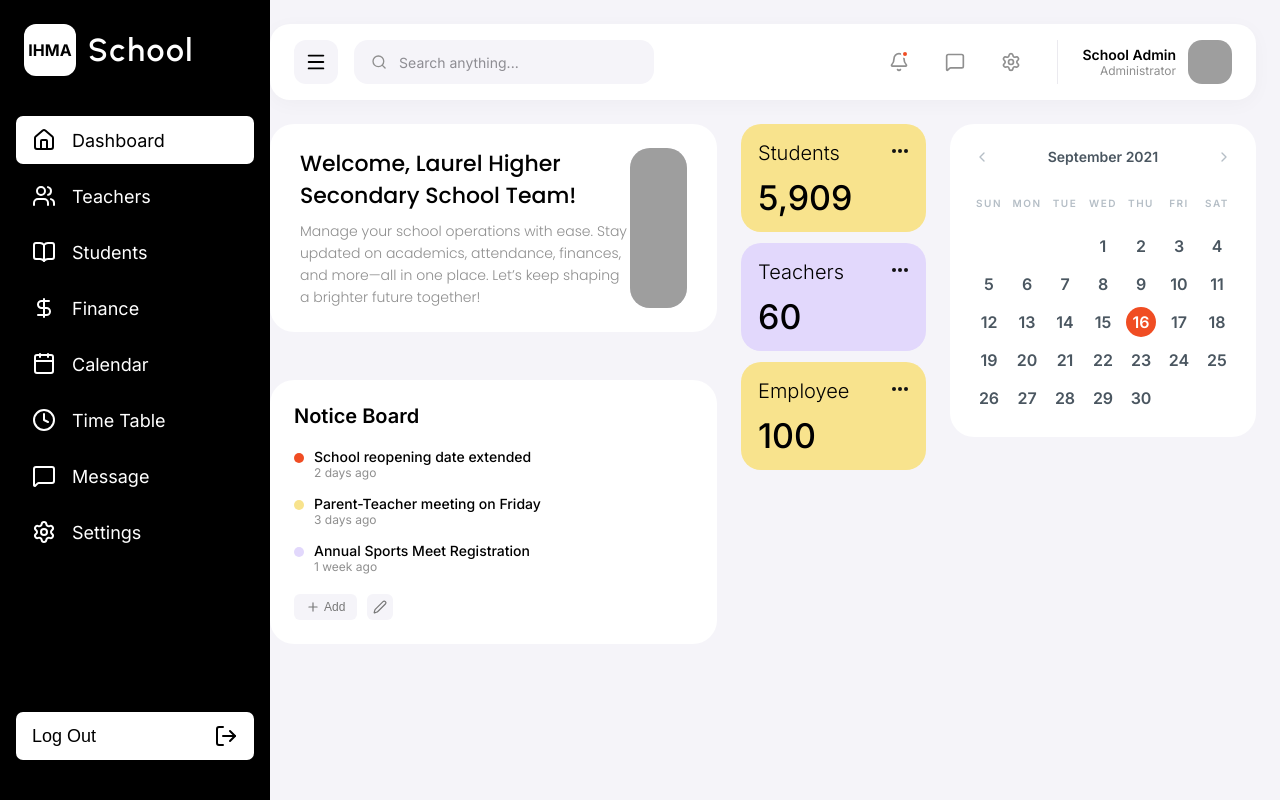
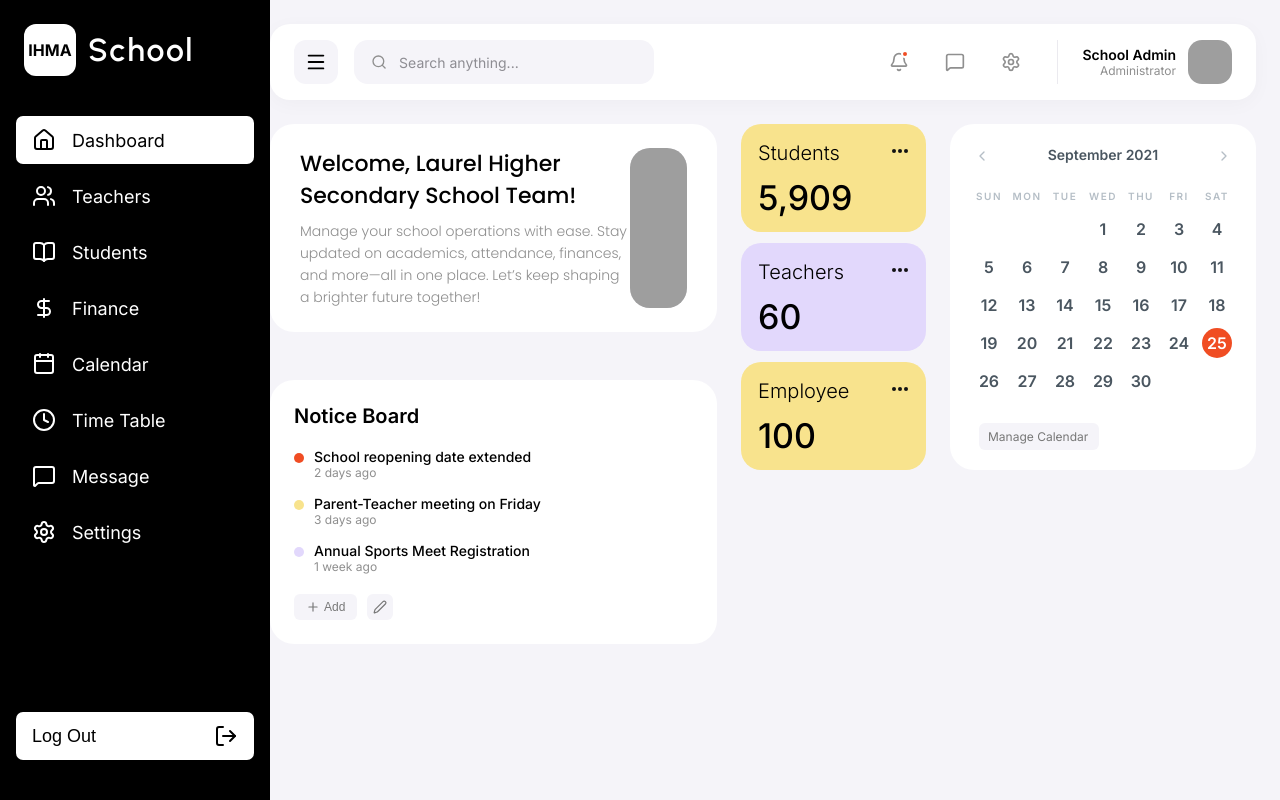
Before and after one commit to krukru741/School-Management-System, a React (Vite) app: page / in a window 1280 px wide. Built offline with nearby package versions, Linux system fonts and the light colour scheme; grey boxes are pictures that could not be loaded.

Commit message:
feat: add CalendarWidget component and define global layout styles

```diff
--- a/src/components/CalendarWidget.jsx
+++ b/src/components/CalendarWidget.jsx
@@ -4,15 +4,15 @@ import { ChevronLeft, ChevronRight } from 'lucide-react';
 const CalendarWidget = () => {
   const daysOfWeek = ['SUN', 'MON', 'TUE', 'WED', 'THU', 'FRI', 'SAT'];
 
-  // Generating a simple 30 day mock calendar
+  // Generating a 30 day mock calendar
   const days = Array.from({ length: 30 }, (_, i) => i + 1);
 
   return (
     <div className="calendar-widget">
       <div className="calendar-header">
-        <ChevronLeft size={16} className="calendar-nav" />
+        <ChevronLeft size={16} color="#B5BEC6" className="calendar-nav" />
         <span className="calendar-month">September 2021</span>
-        <ChevronRight size={16} className="calendar-nav" />
+        <ChevronRight size={16} color="#B5BEC6" className="calendar-nav" />
       </div>
 
       <div className="calendar-days">
@@ -22,20 +22,22 @@ const CalendarWidget = () => {
       </div>
 
       <div className="calendar-grid">
-        {/* Placeholder blanks to shift start day to Wednesday (3 blanks for Sun, Mon, Tue) */}
-        <div className="calendar-date" style={{opacity: 0}}></div>
-        <div className="calendar-date" style={{opacity: 0}}></div>
-        <div className="calendar-date" style={{opacity: 0}}></div>
+        {/* Placeholder blanks */}
+        <div className="calendar-date inactive"></div>
+        <div className="calendar-date inactive"></div>
+        <div className="calendar-date inactive"></div>
 
         {days.map(day => (
           <div
             key={day}
-            className={`calendar-date ${day === 16 ? 'active' : ''}`}
+            className={`calendar-date ${day === 25 ? 'active' : ''}`}
           >
             {day}
           </div>
         ))}
       </div>
+
+      <button className="calendar-add-btn">Manage Calendar</button>
     </div>
   );
 };
--- a/src/index.css
+++ b/src/index.css
@@ -491,54 +491,67 @@ body {
 
 /* Calendar Sidebar */
 .calendar-widget {
+  width: 306px;
+  height: 346px;
   background: var(--bg-card);
   border-radius: 24px;
   padding: 24px;
   display: flex;
   flex-direction: column;
-  gap: 22px;
+  position: relative;
+  box-sizing: border-box;
 }
 
 .calendar-header {
   display: flex;
   justify-content: space-between;
-  align-items: center;
-  margin-bottom: 10px;
+  align-items: flex-start;
+  width: 258px;
+  height: 16px;
+  margin-bottom: 22px;
 }
 
 .calendar-month {
   font-family: var(--font-avenir);
   font-weight: 600;
   font-size: 14px;
+  line-height: 14px;
   color: var(--text-gray-80);
 }
 
 .calendar-nav {
-  color: var(--text-gray-40);
   cursor: pointer;
 }
 
 .calendar-days {
-  display: grid;
-  grid-template-columns: repeat(7, 1fr);
+  display: flex;
   gap: 8px;
-  text-align: center;
+  width: 258px;
+  height: 20px;
+  margin-bottom: 8px;
 }
 
 .calendar-day-name {
+  width: 30px;
+  height: 20px;
   font-family: var(--font-avenir);
   font-weight: 600;
   font-size: 10px;
+  line-height: 12px;
   letter-spacing: 1.5px;
   text-transform: uppercase;
   color: var(--text-gray-40);
+  display: flex;
+  justify-content: center;
+  align-items: center;
 }
 
 .calendar-grid {
-  display: grid;
-  grid-template-columns: repeat(7, 1fr);
+  display: flex;
+  flex-wrap: wrap;
   gap: 8px;
-  text-align: center;
+  width: 258px;
+  height: 182px;
 }
 
 .calendar-date {
@@ -550,15 +563,39 @@ body {
   font-family: var(--font-avenir);
   font-weight: 600;
   font-size: 16px;
+  line-height: 18px;
   color: var(--text-gray-80);
-  border-radius: 50%;
+  border-radius: 29px;
   cursor: pointer;
-  margin: auto;
+}
+
+.calendar-date.inactive {
+  visibility: hidden;
 }
 
 .calendar-date.active {
   background: var(--bg-orange);
   color: #FFFFFF;
+}
+
+.calendar-add-btn {
+  position: absolute;
+  width: 120px;
+  height: 27px;
+  left: 29px;
+  top: 299px;
+  background: #F5F4F9;
+  border-radius: 6px;
+  border: none;
+  font-family: var(--font-inter);
+  font-style: normal;
+  font-weight: 400;
+  font-size: 12px;
+  color: #777777;
+  display: flex;
+  align-items: center;
+  padding-left: 9px;
+  cursor: pointer;
 }
 
 /* Additional layout for notice board and lower section */
```
